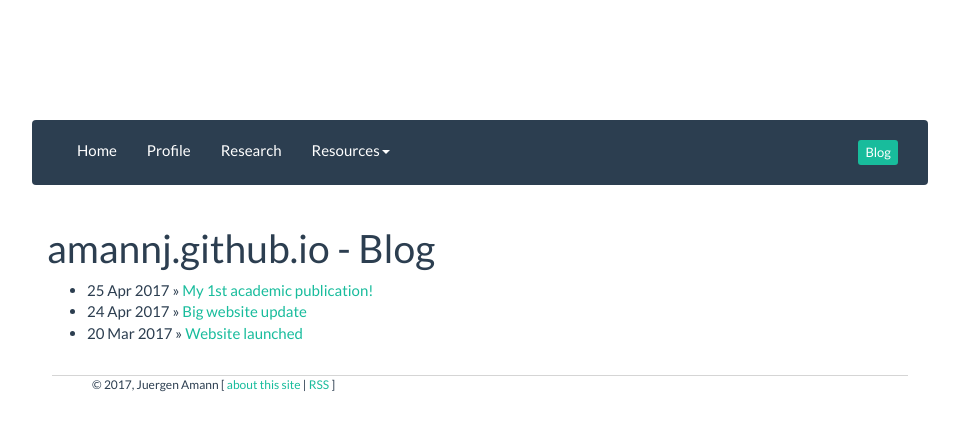
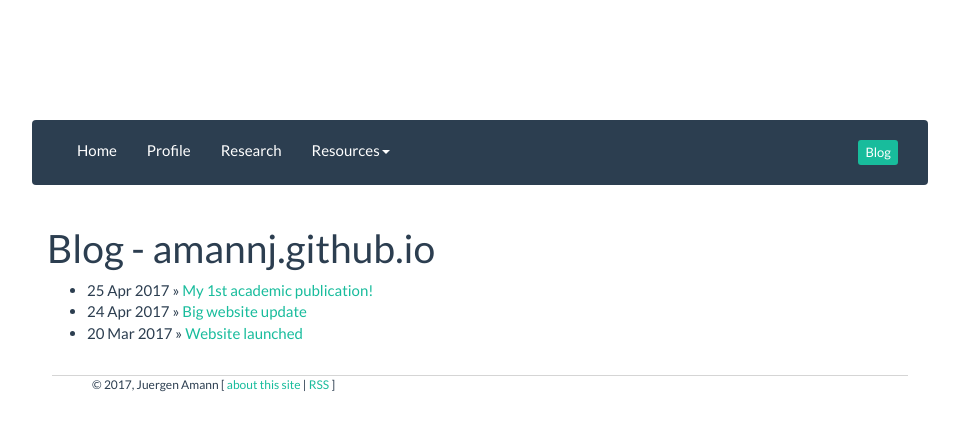
Before and after one commit to amannj/amannj.github.io, a Jekyll site: the page built from blog/index.html, in a window 1280 px wide. Shown: the top 431 px of the page, without its empty margins (160-1119 px from the left). Built offline with Jekyll 4.4.1, drawn with Linux system fonts in a browser that asks for light colours; nearby versions of some CDN libraries.

Commit message:
updated headers

```diff
--- a/about/index.html
+++ b/about/index.html
@@ -1,6 +1,6 @@
 ---
 layout: default
-title: amannj.github.io - About
+title: About - amannj.github.io
 description: Credits and information about the website.
 ---
 <div class="blurb">
--- a/blog/index.html
+++ b/blog/index.html
@@ -1,6 +1,6 @@
 ---
 layout: default
-title: amannj.github.io - Blog
+title: Blog - amannj.github.io
 ---
 	<h1>{{ page.title }}</h1>
 	<ul class="posts">
--- a/index.html
+++ b/index.html
@@ -1,6 +1,6 @@
 ---
 layout: default
-title: Juergen Amann
+title: Academic website of Juergen Amann
 ---
 <div class="blurb">
 	<table>
--- a/profile/index.html
+++ b/profile/index.html
@@ -1,6 +1,6 @@
 ---
 layout: default
-title: amannj.github.io - Profile
+title: Profile  - amannj.github.io
 ---
 <div class="blurb">
 	<h2>Profile</h2>
--- a/research/index.html
+++ b/research/index.html
@@ -1,6 +1,6 @@
 ---
 layout: default
-title: Juergen Amann
+title: Research -  - amannj.github.io
 ---
 <div class="blurb">
 	<h2>Research</h2>
```
